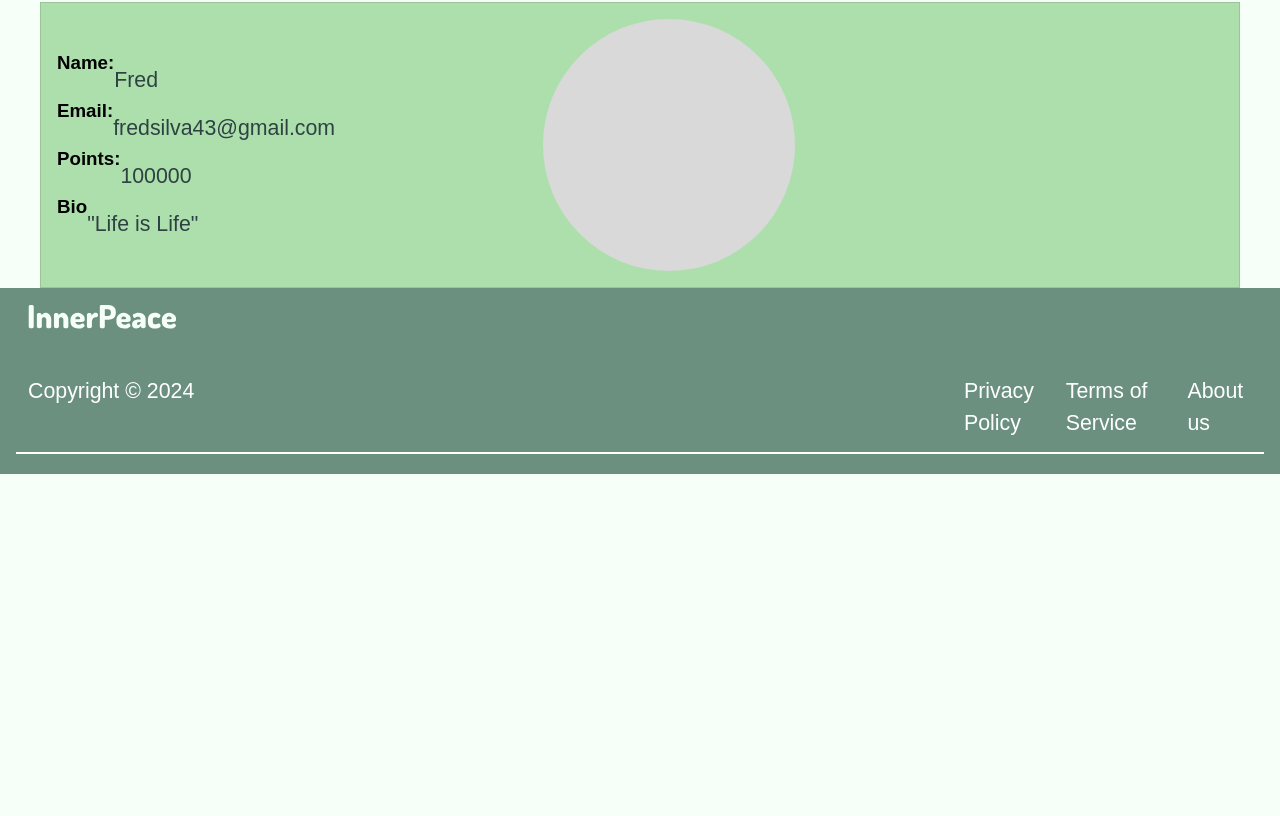
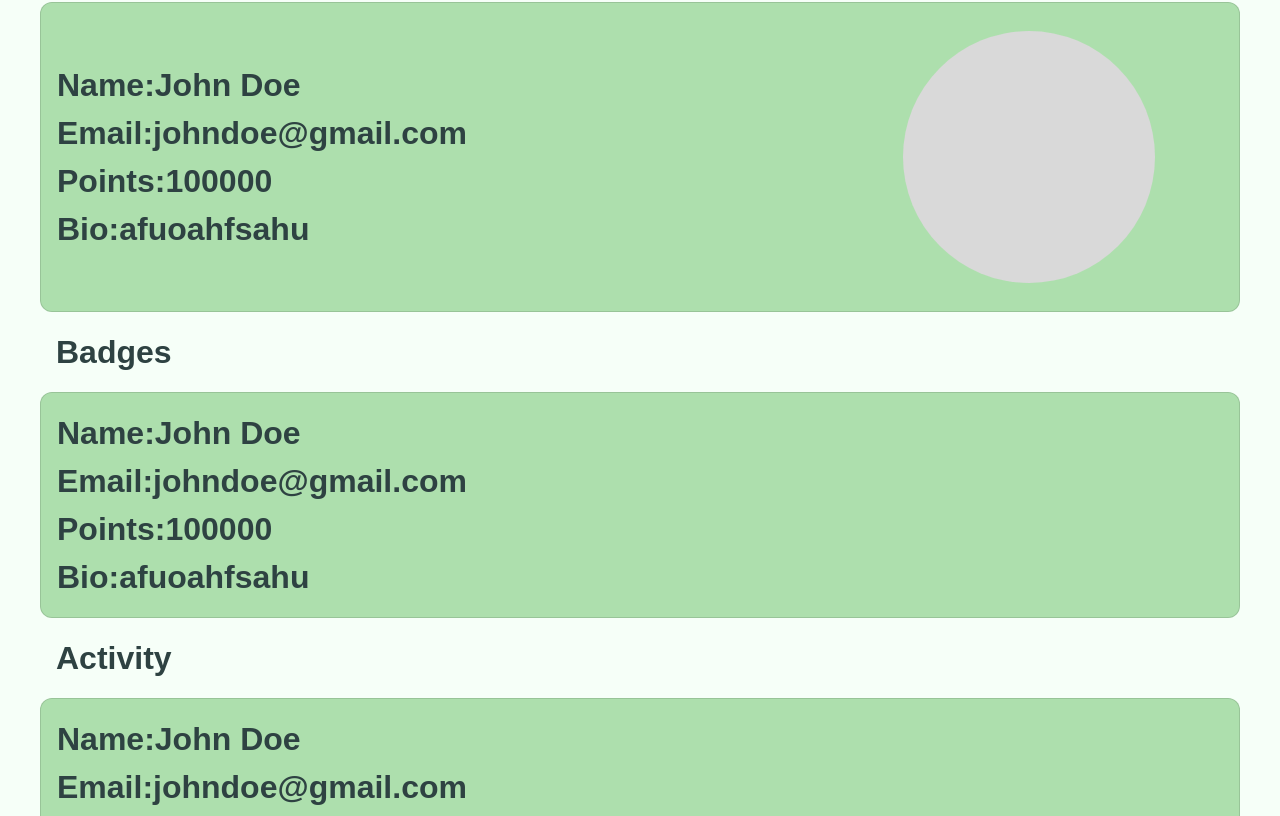
Before and after one commit to jwted/MentalHealthCare, a Vue app in the folder frontend/: page /profile in a window 1280 px wide. Shown: the part 144-960 px from the top of the page. Before the commit the page ends 800 px from the top, so only its background shows below. Built offline with nearby package versions, Linux system fonts and the light colour scheme.

Commit message:
profile and objective pages

```diff
--- a/frontend/src/components/ObjectiveContainer.vue
+++ b/frontend/src/components/ObjectiveContainer.vue
@@ -2,14 +2,14 @@
     <v-container class="d-flex align-center justify-center cont bg">
       <v-col class="d-flex flex-column align-center justify-start bg">
         <h2 class="bg mb-4">Do exercise</h2>
-        <h3 class="bg">Fitness</h3>
+        <h2 class="bg">Fitness</h2>
       </v-col>
       <v-col class="d-flex flex-column justify-center align-center bg">
         <h2 class="bg mb-4">Today</h2>
-        <h3 class="bg">10:00-11:00</h3>
+        <h2 class="bg">10:00-11:00</h2>
       </v-col>
       <v-col class="d-flex flex-column justify-center align-center bg">
-        <img src="../assets/detail.svg" alt="" class="animate mb-4">
+        <img src="../assets/detail.svg" alt="" class="animate bg mb-4">
         <img src="../assets/cancel.svg" alt="" class="animate bg">
       </v-col>
     </v-container>
--- a/frontend/src/store/userStore.js
+++ b/frontend/src/store/userStore.js
@@ -3,10 +3,11 @@ import { defineStore } from "pinia";
 
 const url = "https//innerpeace.com";
 export const userStore = defineStore("user", {
-  state: () => ({ users: [], loggedInUser: null }),
+  state: () => ({ users: [], loggedInUser: null, userProgress: null }),
   getters: {
     getLoggedInUser: (state) => state.loggedInUser,
     getUsers: (state) => state.users,
+    getUserProgress: (state) => state.userProgress,
   },
   actions: {
     async fetchUsers() {
@@ -64,5 +65,15 @@ export const userStore = defineStore("user", {
         console.error("Error deleting user:", error);
       }
     },
+
+    async getObjectiveProgress(user) {
+      try {
+        const response = await fetch(`${url}/users/${user.id}/progress`);
+        const data = await response.json();
+        this.userProgress = data;
+      } catch (error) {
+        console.error("Error getting user progress:", error);
+      }
+    },
   },
 });
--- a/frontend/src/views/ProfileView.vue
+++ b/frontend/src/views/ProfileView.vue
@@ -12,30 +12,100 @@
       </v-row>
     </v-container>
     <v-container
-      cols="10"
-      class="d-flex align-center justify-space-between background border"
+      cols="12"
+      class="d-flex align-center justify-space-between bg border"
     >
-      <v-col cols="5" class="d-flex justify-start flex-column background">
-        <v-row class="background">
-          <h3 class="background">Name:</h3>
-          <p class="background">Fred</p>
+      <v-col cols="8" class="bg">
+        <v-row class="bg">
+          <h2 class="bg">Name:</h2>
+          <h2 class="bg">John Doe</h2>
         </v-row>
-        <v-row class="background">
-          <h3 class="background">Email:</h3>
-          <p class="background">fredsilva43@gmail.com</p>
+        <v-row class="bg">
+          <h2 class="bg">Email:</h2>
+          <h2 class="bg">johndoe@gmail.com</h2>
         </v-row>
-        <v-row class="background">
-          <h3 class="background">Points:</h3>
-          <p class="background">100000</p>
+        <v-row class="bg">
+          <h2 class="bg">Points: </h2>
+          <h2 class="bg">
+            100000
+          </h2>
         </v-row>
-        <v-row class="background">
-          <h3 class="background">Bio</h3>
-          <p class="background">"Life is Life"</p>
+        <v-row class="bg">
+          <h2 class="bg">Bio:</h2>
+          <h2 class="bg">
+            afuoahfsahu
+          </h2>
         </v-row>
       </v-col>
-      <v-col class="d-flex justify-start flex-column background">
-        <v-row class="background">
-          <img src="../assets/profile.svg" alt="" class="background" />
+      <v-col cols="4" class="d-flex align-center justify-center bg" >
+        <img src="../assets/profile.svg" alt="Profile Image" class="bg">
+      </v-col>
+    </v-container>
+    <v-container>
+      <v-row cols="10" class="d-flex align-center justify-space-between">
+        <v-col cols="5" class="d-flex justify-start">
+          <h2>Badges</h2>
+        </v-col>
+      </v-row>
+    </v-container>
+    <v-container
+      cols="12"
+      class="d-flex align-center justify-space-between bg border"
+    >
+      <v-col class="bg">
+        <v-row class="bg">
+          <h2 class="bg">Name:</h2>
+          <h2 class="bg">John Doe</h2>
+        </v-row>
+        <v-row class="bg">
+          <h2 class="bg">Email:</h2>
+          <h2 class="bg">johndoe@gmail.com</h2>
+        </v-row>
+        <v-row class="bg">
+          <h2 class="bg">Points: </h2>
+          <h2 class="bg">
+            100000
+          </h2>
+        </v-row>
+        <v-row class="bg">
+          <h2 class="bg">Bio:</h2>
+          <h2 class="bg">
+            afuoahfsahu
+          </h2>
+        </v-row>
+      </v-col>
+    </v-container>
+    <v-container>
+      <v-row cols="10" class="d-flex align-center justify-space-between">
+        <v-col cols="5" class="d-flex justify-start">
+          <h2>Activity</h2>
+        </v-col>
+      </v-row>
+    </v-container>
+    <v-container
+      cols="12"
+      class="d-flex align-center justify-space-between bg border"
+    >
+      <v-col class="bg">
+        <v-row class="bg">
+          <h2 class="bg">Name:</h2>
+          <h2 class="bg">John Doe</h2>
+        </v-row>
+        <v-row class="bg">
+          <h2 class="bg">Email:</h2>
+          <h2 class="bg">johndoe@gmail.com</h2>
+        </v-row>
+        <v-row class="bg">
+          <h2 class="bg">Points: </h2>
+          <h2 class="bg">
+            100000
+          </h2>
+        </v-row>
+        <v-row class="bg">
+          <h2 class="bg">Bio:</h2>
+          <h2 class="bg">
+            afuoahfsahu
+          </h2>
         </v-row>
       </v-col>
     </v-container>
@@ -57,12 +127,11 @@ export default {
 </script>
 
 <style>
-.background {
-  background-color: #addfad;
-}
-
-border {
+.border {
   border: 2px solid #2e4242;
   border-radius: 12px;
 }
+.bg {
+  background-color: #addfad;
+}
 </style>
```
